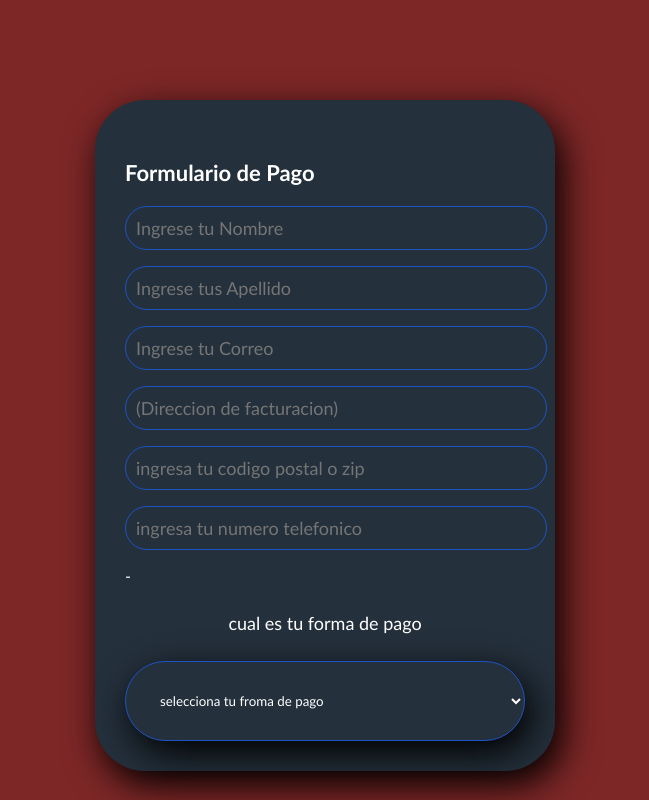
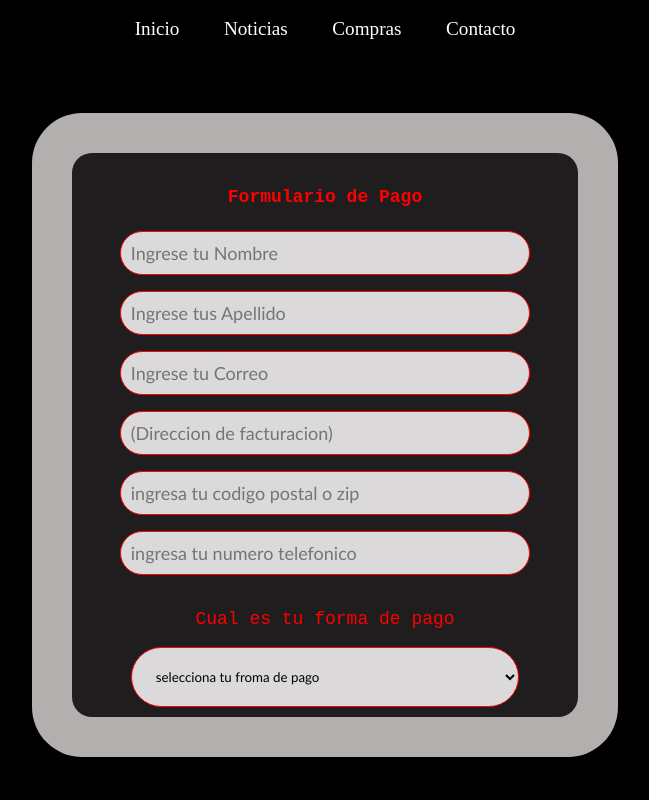
Before and after one commit to 345467Y/tienda-juegos-G-13, a website: page formulario.html in a window 1280 px wide. Shown: the whole page, without its empty margins (315-964 px from the left). Drawn offline with Linux system fonts and the light colour scheme.

Commit message:
formularios y header

```diff
--- a/data/juegos.json
+++ b/data/juegos.json
@@ -214,7 +214,7 @@
     "id": 17,
     "title": "God of war",
     "thumbnail": "https://www.zona-leros.net/storage/games_tumbl/god-of-war-cover-shn.jpg",
-    "short_description": " ",
+    "short_description": "Entra en los dominios nórdicos Kratos ha dejado atrás su venganza contra los dioses del Olimpo y vive ahora como un hombre en los dominios de los dioses y monstruos nórdicos. En este mundo cruel e implacable debe luchar para sobrevivir… y enseñar a su hijo a hacerlo también. Aprovecha una segunda oportunidad Kratos vuelve a ser padre. Como progenitor y protector de Atreus, un hijo decidido a ganarse el respeto del padre, Kratos debe sobrevivir en un mundo muy peligroso dominando y controlando la ira que tanto lo ha caracterizado. Viaja a un mundo oscuro y elemental de criaturas temibles Este entorno inequívocamente nuevo, con su propio panteón de criaturas, monstruos y dioses, nos lleva desde las columnas de mármol del fastuoso Olimpo hasta los bosques agrestes, las montañas y las cuevas de la tradición nórdica anterior a los vikingos. Lucha en combates físicos y viscerales Con una cámara al hombro que acerca al jugador a la acción más que antes, las peleas de God of War™ son un reflejo del panteón de criaturas nórdicas que encontrará Kratos: grandiosas, duras y extenuantes. La nueva arma principal y las nuevas habilidades mantienen el espíritu que define la saga God of War y presentan una visión del conflicto que renueva el género. ",
     "game_url": ".html",
     "genre": "accion",
     "platform": "PC (Windows)",
--- a/formulario.html
+++ b/formulario.html
@@ -4,14 +4,28 @@
     <meta charset="UTF-8">
     <meta http-equiv="X-UA-Compatible" content="IE=edge">
     <meta name="viewport" content="width=device-width, initial-scale=1.0">
-    <link rel="stylesheet" href="./styles/formulario.css">
+    <link rel="stylesheet" href="./styles/formprueba.css">
     <title>Document</title>
 </head>
+
+<header>
+    <div class="contenedor">
+
+        <nav>
+            <a href="index.html" class="activo">Inicio</a>
+            <a href="#">Noticias</a>
+            <a href="#">Compras</a>
+            <a href="#" id="series">Contacto</a>
+        </nav>
+    </div>
+</header>
+
+
 <body>
 
 
 
-
+<center>
     <div class="opcion">
 
         <section class="form-register">
@@ -22,8 +36,8 @@
             <input class="controls" type="text" name="direccion" id="direccion" placeholder="(Direccion de facturacion)">
             <input class="controls" type="text" name="codigo" id="codigo" placeholder="ingresa tu codigo postal o zip">
             <input class="controls" type="text" name="telefono" id="telefono" placeholder="ingresa tu numero telefonico">
-            <div>-
-                <p>cual es tu forma de pago</p>
+            <div>
+                <p>Cual es tu forma de pago</p>
                 <select class="form-control" name="pago" id="pago">
                     <option disabled selected value>selecciona tu froma de pago</option>
                     <option id="visa" value="1"><a href="javascript:abrir()">visa</a></option>
@@ -44,8 +58,8 @@
             </div>
           </section>
     </div>
+</center>
 
-
-    <script src="./scripts/formulario.js"></script>
+<!--     <script src="./scripts/formulario.js"></script> -->
 </body>
 </html>
--- /dev/null
+++ b/styles/formprueba.css
@@ -0,0 +1,106 @@
+body{
+    font-family: sans-serif;
+    color: rgb(255, 255, 255);
+    background-color: rgb(0, 0, 0);
+  }
+
+  header {
+    font-family:fantasy;
+    margin-bottom: 5%;
+    }
+
+    header .contenedor {
+        display: flex;
+        justify-content: center;
+        margin-right: 30px;
+        margin-left: 30px;
+        padding: 10px;
+
+    }
+
+
+    header nav a {
+        color: rgb(255, 255, 255);
+        margin-right: 20px;
+        margin: 20px;
+
+    }
+
+    .opcion{
+        background-color: rgb(180, 175, 175);
+        width: 40%;
+        color: red;
+        font-family: monospace;
+        font-size: 18px;
+        text-align: center;
+        padding: 40px;
+        border-radius: 22px;
+        left: 34%;
+        top: 5%;
+        border-radius: 50px;
+      }
+
+    a{
+
+        font-family: serif;
+        font-size: larger;
+        color: rgb(255, 255, 255);
+        text-decoration: none;
+      }
+      #cerrar{
+        position: absolute;
+        right: 2px;
+      }
+      .form-register{
+          padding: 10px;
+        background-color: rgb(31, 29, 29);
+        border-radius: 20px;
+        color: red;
+      }
+      .form-register h1 {
+        font-size: 22px;
+        margin-bottom: 20px;
+      }
+      .controls{
+        width: 80%;
+        background: rgb(219, 217, 217);
+        padding: 10px;
+        border-radius: 40px;
+        margin-bottom: 16px;
+        border: 1px solid red;
+        font-family: 'calibri';
+        font-size: 18px;
+        color: white;
+      }
+
+
+    .form-control{
+        width: 80%;
+        background: rgb(219, 217, 217);
+        padding: 20px;
+        margin: auto;
+        border-radius: 40px;
+        font-family: 'calibri';
+        color: black;
+        border: 1px solid red;
+        /*box-shadow: 7px 13px 37px #000;*/
+      }
+      .buton{
+        background-color: rgb(255, 0, 0);
+        color: black;
+        border-radius: 5px;
+        width: 40%;
+        margin: 10px;
+        font-size: 15px;
+        font-family: cursive;
+      }
+        .comprar{
+          display: flex;
+          /* justify-content: center; */
+          background-color: rgb(114, 114, 114);
+          border: 1px solid white;
+          width: fit-content;
+          align-self: center;
+          padding: 5px;
+          border-radius: 10px;
+        }
--- a/styles/formulario.css
+++ b/styles/formulario.css
@@ -1,76 +1,105 @@
 body{
-    background-color: rgb(126, 39, 39);
   font-family: sans-serif;
 }
-  .form-register {
-    width: 400px;
-    background: #24303c;
-    padding: 30px;
-    margin: auto;
-    margin-top: 100px;
+.opcion{
+  background-color: rgb(180, 175, 175);
+  width: 40%;
+  color: red;
+  font-family: monospace;
+  font-size: 18px;
+  text-align: center;
+  padding: 40px;
+  border-radius: 22px;
+  position: absolute;
+  left: 34%;
+  top: 5%;
+  display: none;
   border-radius: 50px;
-    font-family: 'calibri';
-    color: white;
-    box-shadow: 7px 13px 37px #000;
 }
-  .form-register h4 {
+a{
+
+  font-family: serif;
+  font-size: larger;
+  color: rgb(255, 255, 255);
+  text-decoration: none;
+}
+#cerrar{
+  position: absolute;
+  right: 2px;
+}
+.form-register{
+  background-color: rgb(31, 29, 29);
+  border-radius: 20px;
+  color: red;
+}
+.form-register h1 {
   font-size: 22px;
   margin-bottom: 20px;
 }
-
-  .controls {
-    width: 100%;
-    background: #24303c;
+.controls{
+  width: 80%;
+  background: rgb(219, 217, 217);
   padding: 10px;
   border-radius: 40px;
   margin-bottom: 16px;
-    border: 1px solid #1f53c5;
+  border: 1px solid red;
   font-family: 'calibri';
   font-size: 18px;
   color: white;
 }
-
-  .form-register p {
-    height: 40px;
-    text-align: center;
-    font-size: 18px;
-    line-height: 40px;
+.form-control{
+  width: 80%;
+  background: rgb(219, 217, 217);
+  padding: 20px;
+  margin: auto;
+  border-radius: 40px;
+  font-family: 'calibri';
+  color: black;
+  border: 1px solid red;
+  /*box-shadow: 7px 13px 37px #000;*/
 }
-  .form-control{
-    width: 100%;
-    background: #24303c;
-    padding: 30px;
-    margin: auto;
-    border-radius: 50px;
-    font-family: 'calibri';
-    color: white;
-    border: 1px solid #1f53c5;
-    box-shadow: 7px 13px 37px #000;
+.buton{
+  background-color: rgb(255, 0, 0);
+  color: black;
+  border-radius: 5px;
+  width: 40%;
+  margin: 10px;
+  font-size: 15px;
+  font-family: cursive;
 }
-  option{
-    font-size: 17px;
-  }
-  .form-register a {
-    color: white;
-    text-decoration: none;
+  .comprar{
+    display: flex;
+    /* justify-content: center; */
+    background-color: rgb(114, 114, 114);
+    border: 1px solid white;
+    width: fit-content;
+    align-self: center;
+    padding: 5px;
+    border-radius: 10px;
   }
 
-  .form-register a:hover {
-    color: white;
-    text-decoration: underline;
+
+
+
+  header {
+
+/*     background-image: url("https://img.freepik.com/foto-gratis/tecnologias-resumen-espacio-poligonal-poli-oscuro-fondo-oscuro-puntos-lineas-conexion-estructura-conexion-fondo-poligonal-futurista-fondo-pantalla-negocios-triangular_38076-1954.jpg");
+ */    font-family:fantasy;
 }
 
-  .form-register .botons {
-    width: 100%;
-    background: #1f53c5;
-    border: none;
-    padding: 12px;
-    color: white;
-    margin: 16px 0;
-    font-size: 16px;
+header .contenedor {
+    display: flex;
+    justify-content: center;
+    margin-right: 30px;
+    margin-left: 30px;
+    padding: 10px;
+
 }
-  .visa{
-    position: absolute;
-    left: 34%;
-    display: none;
+
+
+header nav a {
+    color: rgb(255, 255, 255);
+    margin-right: 20px;
+    margin: 20px;
+
 }
--- a/styles/infoGames.css
+++ b/styles/infoGames.css
@@ -36,3 +36,25 @@ main{
         border-radius: 15px;
         color: black;
     }
+    header {
+
+        background-image: url("https://img.freepik.com/foto-gratis/tecnologias-resumen-espacio-poligonal-poli-oscuro-fondo-oscuro-puntos-lineas-conexion-estructura-conexion-fondo-poligonal-futurista-fondo-pantalla-negocios-triangular_38076-1954.jpg");
+        font-family:fantasy;
+    }
+
+    header .contenedor {
+        display: flex;
+        justify-content: center;
+        margin-right: 30px;
+        margin-left: 30px;
+        padding: 10px;
+
+    }
+
+
+    header nav a {
+        color: #AAA;
+        margin-right: 20px;
+        margin: 20px;
+
+    }
--- a/styles/main.css
+++ b/styles/main.css
@@ -115,12 +115,13 @@ main{
         margin-bottom: 10px;
     }
     p{
-        font-size: larger;
+        font-size: 0.8rem;
     }
     .footer span{
         color: white;
     }
     .footer .politicas{
+        font-size: 0.7rem;
         line-height: 25px;
         padding: 0 8px;
         font-weight: 700;
@@ -142,14 +143,16 @@ main{
         vertical-align: top;
         padding-left: 5px;
         padding-right: 5px;
+        gap:8px;
     }
     .listsocial a{
+
         width: 40px;
         height: 40px;
         line-height: 40px;
         border-radius: 10px;
         background-color: white;
-        font-size: 20px;
+        font-size: 1rem;
         align-items: center;
         text-align: center;
         text-decoration: none;
@@ -212,8 +215,11 @@ main{
         }
         .logo{
             border-radius: 50px;
-            width: auto;
         }
+            .imagenP{
+                border-radius: 13px;
+                width: 35%;
+            }
         .nombre-pagina{
             font-size: x-large;
             font-family: fantasy;
@@ -231,6 +237,7 @@ main{
             list-style: none;
         }
         .generos li a {
+            border-radius: 15px;
             background-color: grey;
             color: white;
             text-decoration: none;
```
Also changed, not shown: index.html (+4 -3 lines), infoJuegos.html (+46 -0 lines), scripts/formulario.js (added, +7 -0 lines), scripts/infoJuegos.js (+5 -2 lines). Lines whose indentation alone changed are shown as unchanged.
